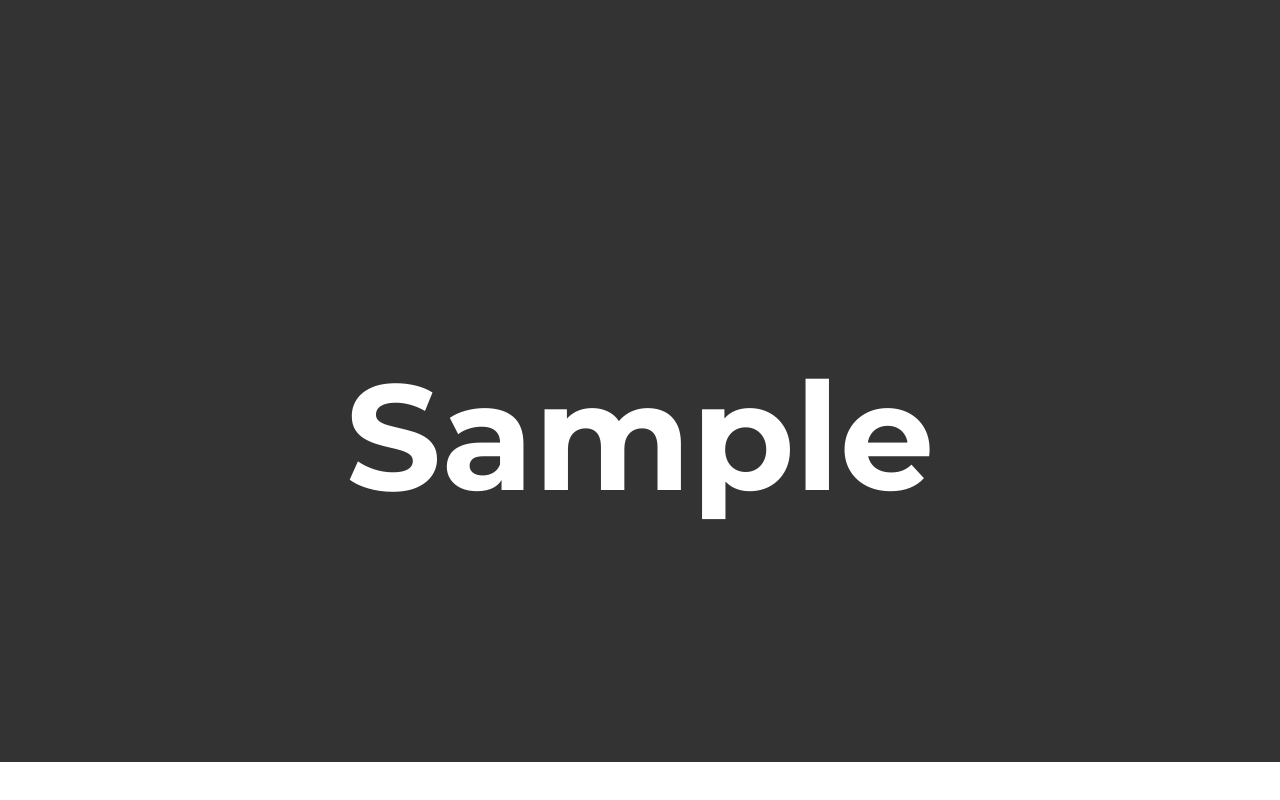
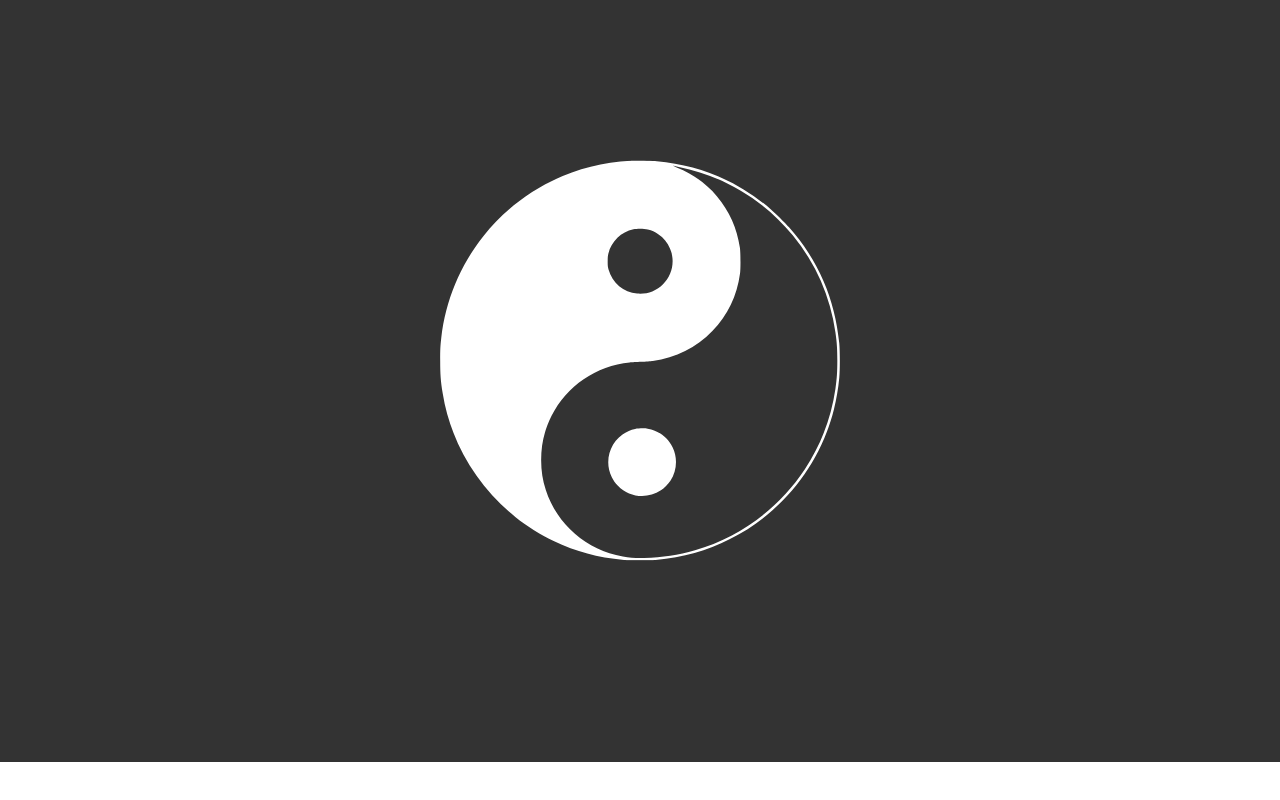
Before and after one commit to LightScrool/react-app, a React (Create React App) app: page /scroll in a window 1280 px wide. Shown: the part 838-1638 px from the top of the page. Built offline with nearby package versions, Linux system fonts and the light colour scheme.

Commit message:
svg added

```diff
--- a/src/Components/ScrollObject.jsx
+++ b/src/Components/ScrollObject.jsx
@@ -1,13 +1,16 @@
 import React from 'react';
 import "../styles/ScrollObject.scss"
 import Container from "./UI/Container/Container";
+import MySVGs from "../assets/MySVGs";
 
 const ScrollObject = () => {
     return (
         <div className="ScrollObject">
             <Container>
                 <div className="ScrollObject__inner">
-                    <h1 className="ScrollObject__sample _onScreen">Sample</h1>
+                    <div className="ScrollObject__svg">
+                        <MySVGs id={"yinYang"} fill="#ffffff"/>
+                    </div>
                 </div>
             </Container>
         </div>
--- /dev/null
+++ b/src/assets/MySVGs.jsx
@@ -0,0 +1,42 @@
+import React from 'react';
+
+const MySVGs = ({id, fill, stroke}) => {
+    switch (id) {
+        case "yinYang":
+            return (
+                <svg viewBox="0 0 1280 1280" width="100%">
+                    <g
+                        fill={fill ?? "none"}
+                        stroke={stroke ?? "none"}
+                        transform="translate(0, 1280) scale(0.100000,-0.100000)"
+                    >
+                        <path d="M6100 12794 c-1151 -62 -2207 -399 -3152 -1005 -584 -375 -1115 -855
+-1555 -1404 -744 -931 -1221 -2079 -1352 -3260 -30 -267 -35 -375 -35 -725 0
+-443 15 -640 80 -1050 245 -1534 1084 -2962 2324 -3955 362 -289 832 -586
+1209 -762 772 -361 1392 -529 2271 -615 166 -16 833 -16 1010 0 905 84 1622
+285 2380 668 1663 837 2877 2355 3329 4162 77 306 134 646 168 997 24 252 24
+847 0 1105 -132 1412 -677 2673 -1608 3715 -133 149 -439 451 -579 571 -1046
+900 -2280 1419 -3655 1540 -162 14 -697 26 -835 18z m1543 -199 c1435 -289
+2718 -1060 3644 -2190 737 -900 1202 -1958 1367 -3105 48 -335 60 -508 60
+-900 0 -391 -12 -562 -60 -900 -130 -920 -465 -1802 -979 -2580 -828 -1253
+-2083 -2178 -3515 -2590 -542 -156 -1035 -231 -1620 -246 -263 -7 -454 6 -690
+47 -1160 201 -2103 1014 -2464 2124 -103 319 -148 607 -149 955 -1 513 104
+962 329 1412 483 963 1435 1616 2504 1717 63 6 230 15 370 21 140 5 306 16
+368 25 732 97 1397 430 1907 956 493 509 786 1118 887 1849 20 149 17 663 -5
+815 -95 640 -332 1171 -738 1655 -333 397 -769 710 -1268 911 -80 32 -140 59
+-133 59 7 0 90 -16 185 -35z m-993 -2004 c140 -37 216 -71 334 -149 170 -112
+295 -265 378 -462 47 -110 65 -182 77 -305 29 -318 -82 -619 -311 -841 -224
+-218 -504 -318 -822 -292 -429 34 -794 344 -913 773 -25 90 -28 116 -27 260 0
+130 4 176 21 245 100 394 408 694 803 779 124 27 344 23 460 -8z"/>
+                        <path d="M6244 4209 c-691 -145 -1062 -912 -746 -1544 52 -105 107 -181 195
+-272 364 -376 936 -437 1377 -147 101 66 234 200 304 306 209 317 236 737 68
+1073 -156 315 -447 532 -796 594 -95 17 -298 12 -402 -10z"/>
+                    </g>
+                </svg>
+            );
+        default:
+            return <></>
+    }
+};
+
+export default MySVGs;
--- a/src/styles/ScrollObject.scss
+++ b/src/styles/ScrollObject.scss
@@ -10,7 +10,7 @@
         position: absolute;
         top: 50%;
         left: 50%;
-        transform: translateX(-50%);
+        transform: translate(-50%, -50%);
 
         ._onScreen{
             position: sticky;
@@ -18,10 +18,7 @@
         }
     }
 
-    &__sample{
-        font-family: 'Montserrat', sans-serif;
-        font-weight: 700;
-        font-size: 150px;
-        color: #fff;
+    &__svg{
+        width: 400px;
     }
 }
```
